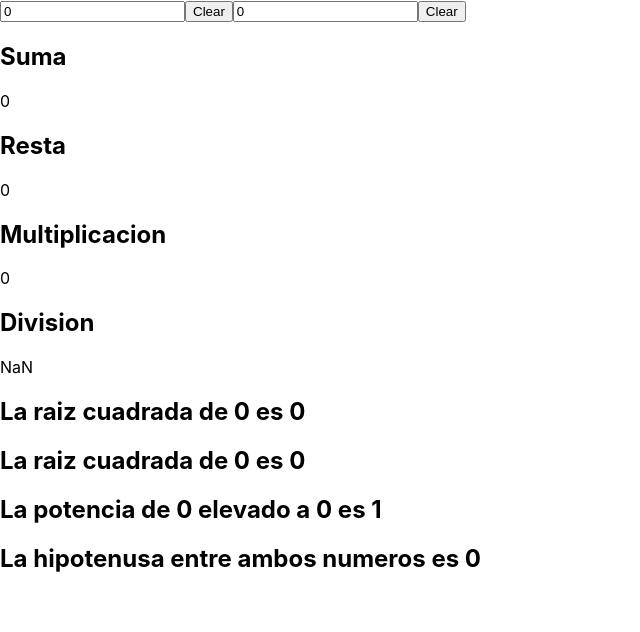
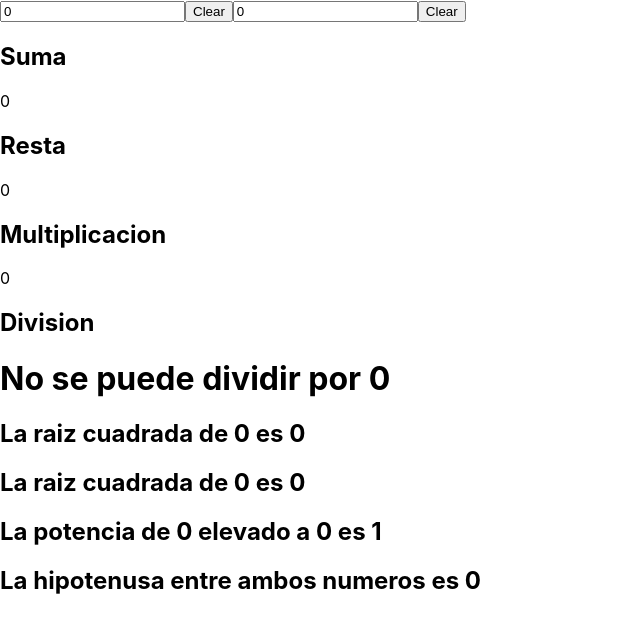
Before and after one commit to nicolascafure/calculadora-avanzada, a React (Create React App) app: page / in a window 1280 px wide. Shown: the top 632 px of the page, without its empty margins (0-640 px from the left). Built offline with nearby package versions, Linux system fonts and the light colour scheme.

Commit message:
arreglando problema en division

```diff
--- a/src/App.js
+++ b/src/App.js
@@ -1,13 +1,18 @@
-import {useState} from "react";
+import {useState, useEffect} from "react";
 
 import Input from "./components/Input";
 
 function App() {
 
-const [numeroA, setnumeroA] = useState(0)
-const [numeroB, setnumeroB] = useState(0)
+const [numeroA, setnumeroA] = useState("")
+const [numeroB, setnumeroB] = useState("")
 const[error, setError]= useState(false)
 
+useEffect(() => {
+  setnumeroA(0)
+  setnumeroB(0)
+
+}, [])
 
   return (
     <div className="contenedor-principal">
@@ -19,7 +24,7 @@ const[error, setError]= useState(false)
 <h2>Suma</h2> {numeroA + numeroB}
   <h2>Resta</h2> {numeroA - numeroB}
   <h2>Multiplicacion</h2> {numeroA * numeroB}
-  <h2>Division</h2> {numeroA / numeroB}
+  <h2>Division</h2> {isNaN(numeroA/numeroB)?<h1>No se puede dividir por 0</h1>:numeroA/numeroB}
   <h2>La raiz cuadrada de {numeroA} es {Math.sqrt(numeroA)}</h2>
   <h2>La raiz cuadrada de {numeroB} es {Math.sqrt(numeroB)}</h2>
   <h2>La potencia de {numeroA} elevado a {numeroB} es {Math.pow(numeroA, numeroB)}</h2>
--- a/src/components/Input.js
+++ b/src/components/Input.js
@@ -8,10 +8,12 @@ setNumero(Number(e.target.value))
 setError(false)
 }else{
 setError(true)
+return
 }}
 
 const resetValor =()=>{
     setNumero(0)
+
 }
 
     return (<>
```
